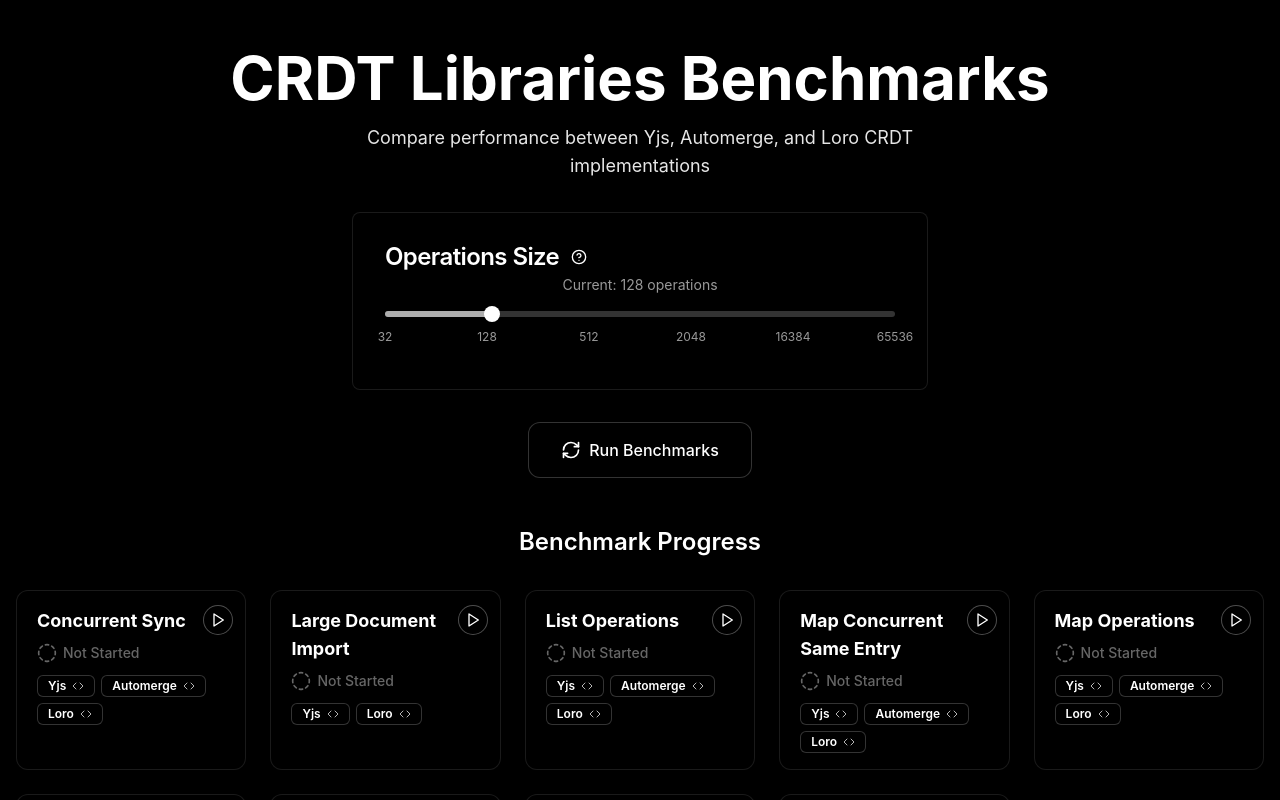
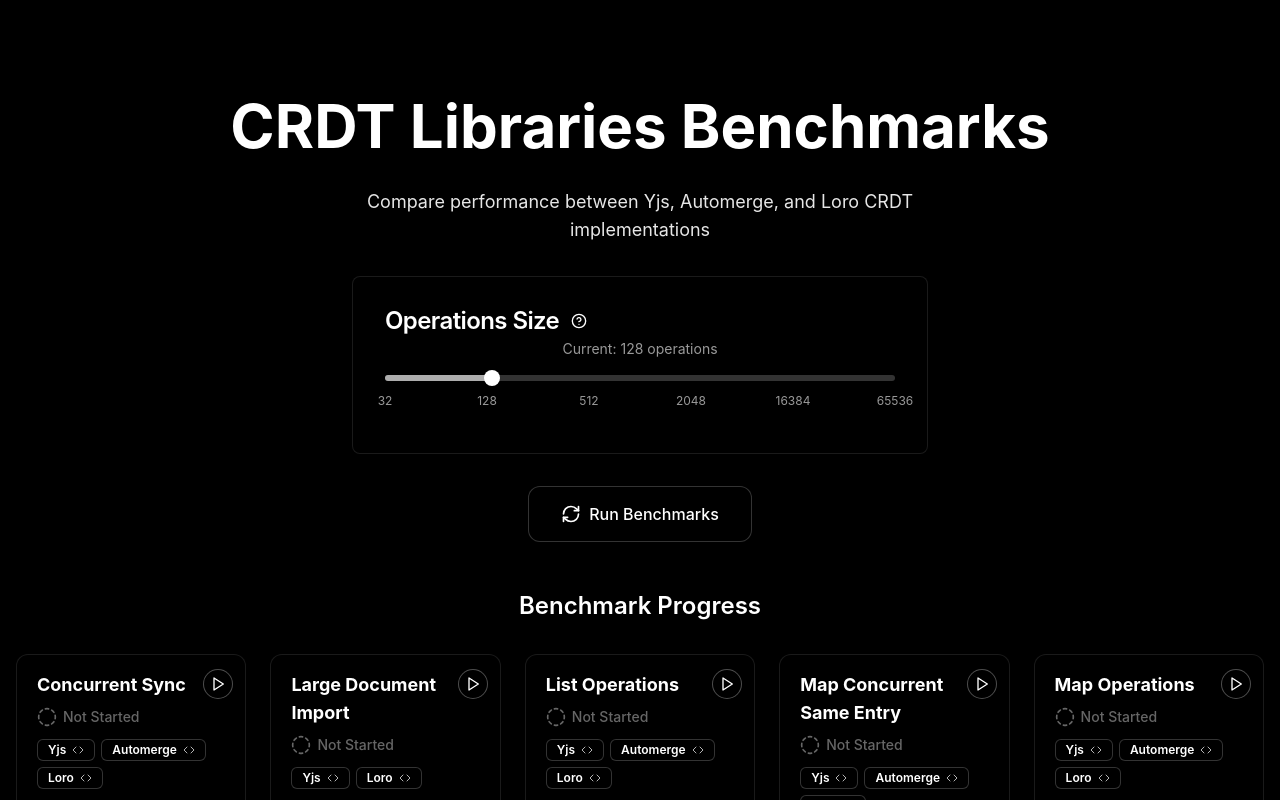
Before and after one commit to zxch3n/crdt-lib-bench, a React (Vite) app: page / in a window 1280 px wide. Shown: the top 800 px of the page. Built offline with nearby package versions, Linux system fonts and the light colour scheme.

Commit message:
ui: refine layout

```diff
--- a/src/App.tsx
+++ b/src/App.tsx
@@ -403,7 +403,7 @@
     <div className="min-h-screen app-background py-6 sm:py-12">
       <div className="container mx-auto px-2 sm:px-4">
         <div className="text-center mb-6 sm:mb-12">
-          <h1 className="text-4xl md:text-6xl font-bold mb-3 sm:mb-4 text-white">
+          <h1 className="text-4xl md:text-6xl font-bold mb-3 sm:mb-4 text-white lg:mt-12 lg:mb-8 mt-6 mb-4">
             CRDT Libraries Benchmarks
           </h1>
           <p className="text-base sm:text-lg text-white max-w-2xl mx-auto mb-6 sm:mb-8 opacity-90">
--- a/src/index.css
+++ b/src/index.css
@@ -61,6 +61,7 @@
   margin: 0;
   color: white;
   font-family: 'Inter', -apple-system, BlinkMacSystemFont, 'Segoe UI', Roboto, Oxygen, Ubuntu, Cantarell, 'Open Sans', 'Helvetica Neue', sans-serif;
+  background: black;
 }
 
 /* Custom background styles */
```
